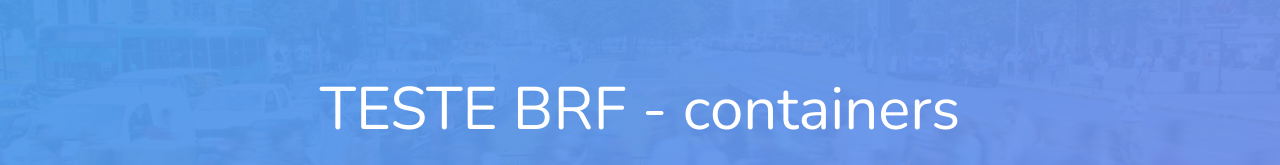
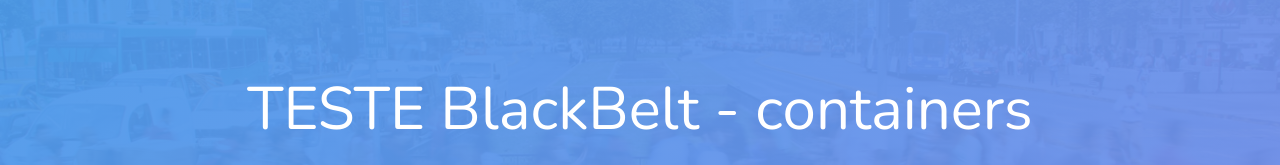
Before and after one commit to itirohidaka/unapp, a plain HTML site: page index.html in a window 1280 px wide. Shown: the part 149-314 px from the top of the page. Drawn offline with nearby package versions, Linux system fonts and the light colour scheme; files whose address does not match are found by name.

Commit message:
Update index.html

```diff
--- a/index.html
+++ b/index.html
@@ -90,7 +90,7 @@
 					<div class="container">
 						<div class="col-md-12 col-md-offset-0">
 							<div class="animate-box">
-								<h2>TESTE BRF - containers</h2>
+								<h2>TESTE BlackBelt - containers</h2>
 								<p>with Unapp's high quality features</p>
 								<p><a href="gallery.html" class="btn btn-primary btn-lg btn-custom">Get premium</a></p>
 							</div>
```
